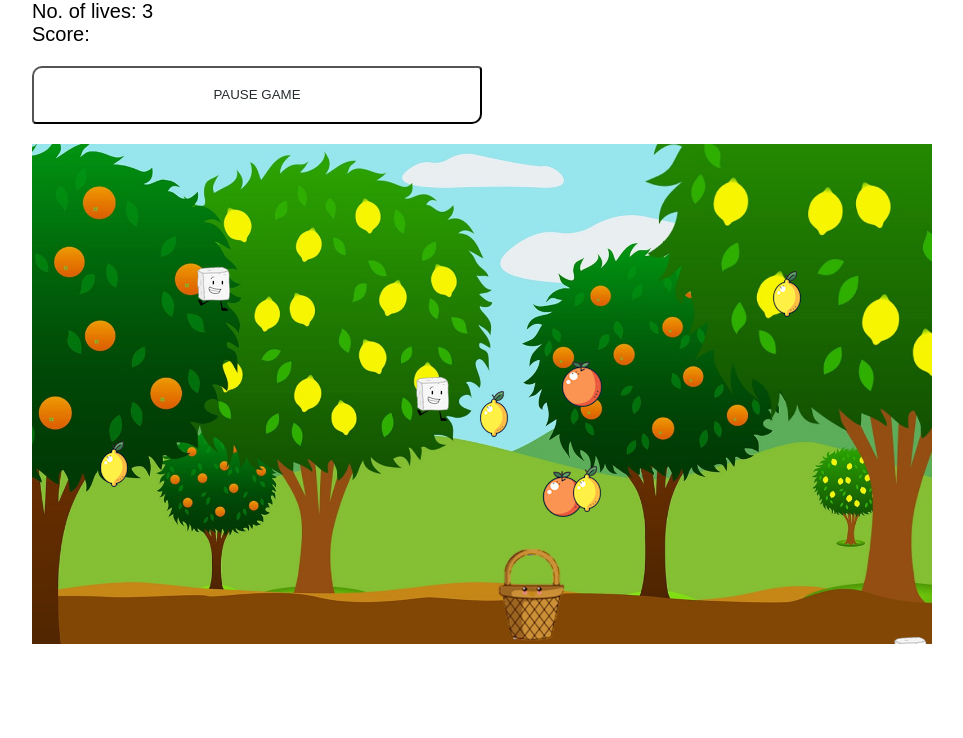
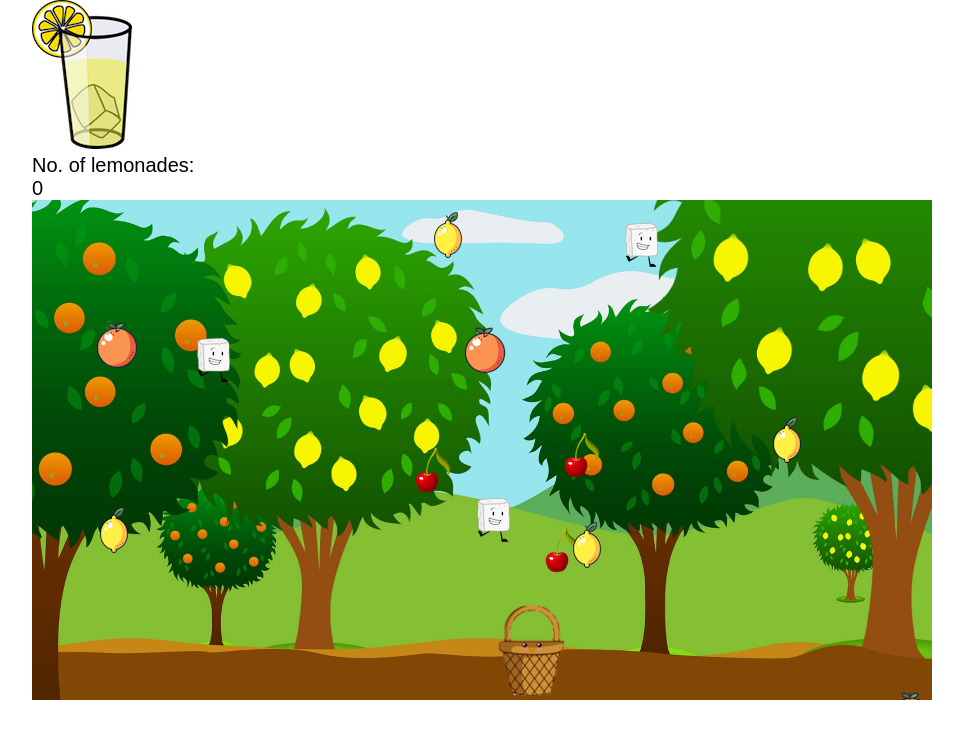
Before and after one commit to GiuliG/lemonade-game, a plain HTML site: page index.html in a window 1280 px wide. Both pictures are taken after a click on the button "START". Shown: the whole page, without its empty margins (158-1121 px from the left). Drawn offline with Linux system fonts and the light colour scheme.

Commit message:
work in progress

```diff
--- a/enemies.js
+++ b/enemies.js
@@ -19,9 +19,21 @@ function Enemy(canvasElement, type) {
         image: './images/orange.png',
         name: 'orange',
         points: -1
+      },
+
+      {
+        image: "./images/Cherry.png",
+        name: 'cherry',
+        points: -1
+      },
+
+      {
+        image: "./images/green.png",
+        name: 'apple',
+        points: -1
       }
     ];
-    this.enemiesChoices = ["./images/lemon.png","./images/sugar.png","./images/orange.png"];
+    this.enemiesChoices = ['./images/lemon.png','./images/sugar.png','./images/orange.png','./images/Cherry.png','./images/green.png'];
     this.enemyImage.src = this.getRandomImage();
     this.ctx = this.canvasElement.getContext('2d');
     // I want my enemies to start from the top left
--- a/game.js
+++ b/game.js
@@ -43,13 +43,14 @@ Game.prototype.startLoop = function() {
     document.addEventListener('keyup', this.handleKeyUp);
 
 
+
     var loop = function() {
         this.checkAllCollisions();
         this.updateAll();
         this.clearAll();
         this.drawAll();
 
-        if (Math.random() > 0.96) {
+        if (Math.random() > 0.94) {
             this.enemies.push(new Enemy(this.canvasElement));
           }
 
@@ -95,7 +96,7 @@ Game.prototype.startLoop = function() {
         //this.lostLive(this.player.lives);
         this.enemies.splice(index, 1);
 
-        if (!this.player.score) {
+        if (this.player.score <= 0) {
           this.gameIsOver = true;
           this.finishGame();
         }
--- a/main.js
+++ b/main.js
@@ -13,10 +13,8 @@ function main() {
   var gameOverScreen;
   var startButton;
   var restartButton;
-  var pauseButton;
   var livesElement;
   var scoreElement;
-  var timerElement;
   var canvasElement;
   var game;
 
@@ -32,20 +30,11 @@ function main() {
       </div>
 
 
-        <div class="rules container">Catch the lemons and sugar to make amazing lemonades. Some enemies will try to make your goal harder: they will either steal points from you or reduce your (life) energy. The player cannot have a negative score and has three lives only. This means that when your life and score reach 0, the game is over.<br> Ready? Hit play!</div>
+        <div class="rules container">Catch the lemons and sugar to make amazing lemonades. Watch out for other fruits! <br> Ready? Hit play!</div>
           <div class="container">
             <button >Start</button>
           </div>
           <div class="container">
-            <p>Know Your Enemies:</p>
-            <ul>
-              <li><img src="">
-                Mother-in-Law: Watch out for her! She will reduce your energy, -1 life.</li>
-              <li><img src="">
-                Your Boss: s/he reduces your score by 1 point.</li>
-              <li><img src="./images/orange.png">
-                Oranges: they are lemons in disguise. They will reduce your score by 1 point.</li>
-            </ul>
             <p>Make lemonades and earn points:</p>
             <ul>
               <img src="./images/lemon.png">
@@ -55,6 +44,7 @@ function main() {
             </ul>
         </div>
       </div>
+
     </main>
     `)
 
@@ -63,6 +53,7 @@ function main() {
     startButton = document.querySelector('button');
 
     startButton.addEventListener('click', destroySplash);
+
   }
 
   // remove the hompegae and replace it with the one from the game
@@ -76,14 +67,14 @@ function main() {
   function buildGameScreen() {
     gameScreen = buildDOM(`
       <main class="game">
-      <div id = "nav-game" class="container">
-        <p class="lives">No. of lives:<span> 3</span></p>
-        <p class="score">Score: </p>
-        <div class="buttons">
-          <div class="pause">
-            <button class="button">Pause Game</button>
+
+        <div id = "nav-game" class="container">
+          <div class="score">
+            <img src="./images/lemonade.png">
+            <p>No. of lemonades:</p>
+
+            <p class="score">0 </p>
           </div>
-        </div>
         <canvas width="900px" height="500px"></canvas>
       </main>
     `);
@@ -93,7 +84,9 @@ function main() {
     canvasElement = document.querySelector('canvas');
     //lives can be found here
     livesElement = document.querySelector('.lives');
-    scoreElement = document.querySelector('.score');
+    scoreElement = document.querySelector('p.score');
+
+
 
     /*var timeLeft = 30;
     timerElement = document.querySelector('.time');
@@ -113,6 +106,7 @@ function main() {
     game.onGameOverCallback(destroyGameScreen);
     game.onLiveLost(updateLives);
     game.onPoints(updateScore);
+
 
   }
 
@@ -137,9 +131,11 @@ function main() {
   function buildGameOverScreen() {
     gameOverScreen = buildDOM(`
       <main >
+      <div class="container">
         <h1>Game Over</h1>
-        <p>Oh no! You lost the game. But don't worry, if life gives you lemons, find someone whose life has given them vodka and...throw a party!<br> Alternatively, restart the game.</p>
+        <p>Oh no! You lost the game. <br>Don't worry, if life gives you lemons, find someone whose life has given them vodka and...throw a party!<br> Alternatively, restart the game.</p>
         <button>Restart</button>
+      </div>
       </main>
     `);
 
--- a/style.css
+++ b/style.css
@@ -148,8 +148,7 @@ html {
 
   .header {
 
-    height: 500px;
-    padding-top: 100px;
+    padding-top: 20px;
 
   }
   /* ---- section ---- */
```
Also changed, not shown: player.js (+0 -12 lines), images/1-19261_red-apple-fruits-png-transparent-images-clipart-icons-transparent-background-apple-clipart.png (added), images/Cherry.png (added), images/green.png (added), images/lemonade.png (added), images/peach.png (added), 3 other files.
